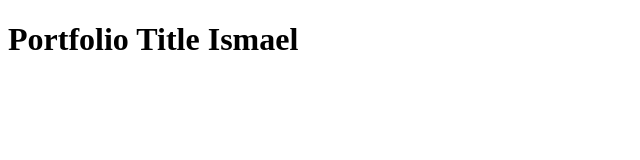
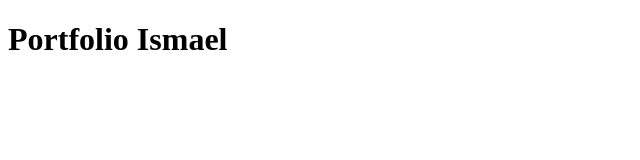
Before and after one commit to Ismaa687/portfolio, a plain HTML site: page index.html in a window 1280 px wide. Shown: the whole page, without its empty margins (0-640 px from the left). Drawn offline with Linux system fonts and the light colour scheme.

Commit message:
Update index.html

```diff
--- a/index.html
+++ b/index.html
@@ -2,10 +2,9 @@
 <html lang="fr">
 <head>
     <meta charset="UTF-8">
-    <title>Portfolio Ismael</title>
-
+    <title>Portfolio</title>
 </head>
 <body>
-    <h1>Portfolio Title Ismael</h1>
+    <h1>Portfolio Ismael</h1>
 </body>
 </html>
```
